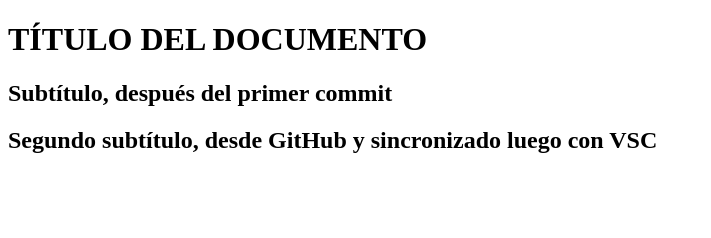
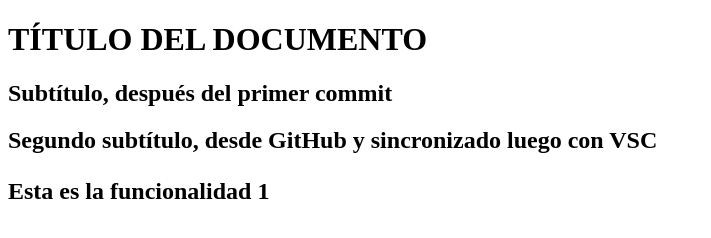
Before and after one commit to vic-mar-fer/desde-gh-01, a plain HTML site: page index.html in a window 1280 px wide. Shown: the whole page, without its empty margins (0-711 px from the left). Drawn offline with Linux system fonts and the light colour scheme.

Commit message:
Commit 1 de primera funcionalidad

```diff
--- a/index.html
+++ b/index.html
@@ -14,5 +14,7 @@
 
     <h2>Segundo subtítulo, desde GitHub y sincronizado luego con VSC<h2>
 
+    <p>Esta es la funcionalidad 1</p>
+
 </body>
 </html>
```
